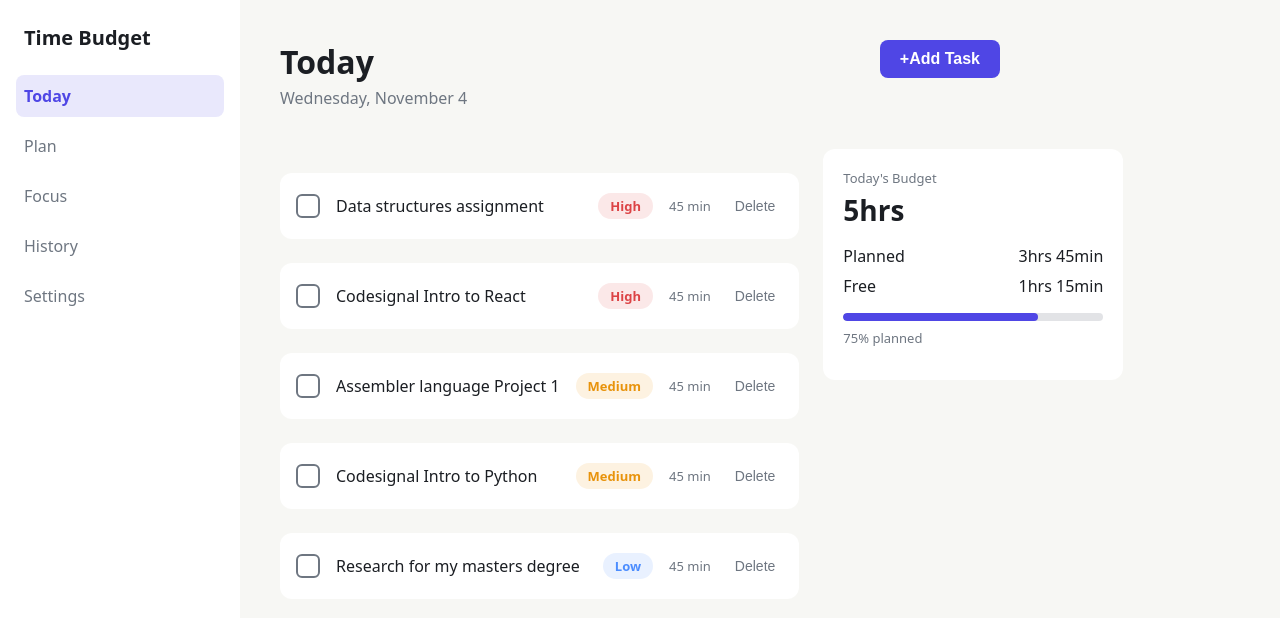
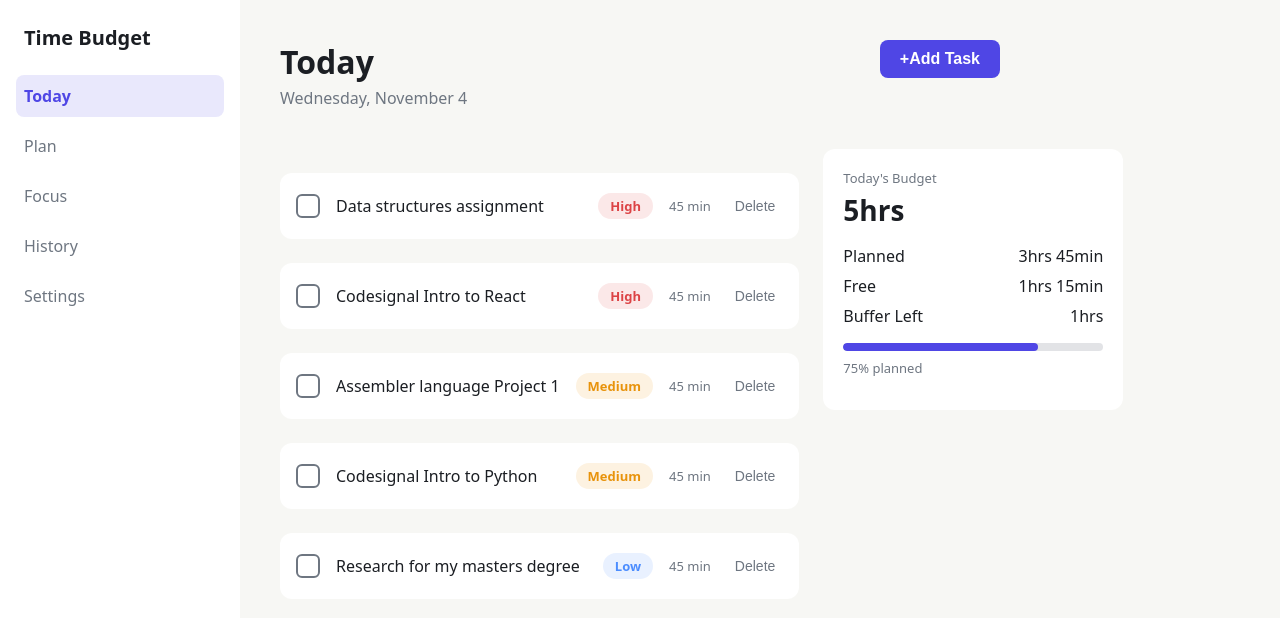
Before and after one commit to ohejela/time-budget, a React (Vite) app: page / in a window 1280 px wide. Shown: the top 618 px of the page. Built offline with nearby package versions, Linux system fonts and the light colour scheme.

Commit message:
add budgetcard with buffer-aware budget math

```diff
--- a/src/components/BudgetCard.jsx
+++ b/src/components/BudgetCard.jsx
@@ -22,6 +22,10 @@ function BudgetCard({ budget, planned }) {
                 <span>Free</span>
                 <span>{formatDuration(free)}</span>
             </div>
+            <div className="budget-row">
+                <span>Buffer Left</span>
+                <span>{formatDuration(bufferleft)}</span>
+            </div>
             <div className ="progress-track">
                 <div className ="progress-fill" style={{ width:`${percent}%`}}></div>
             </div>
```
